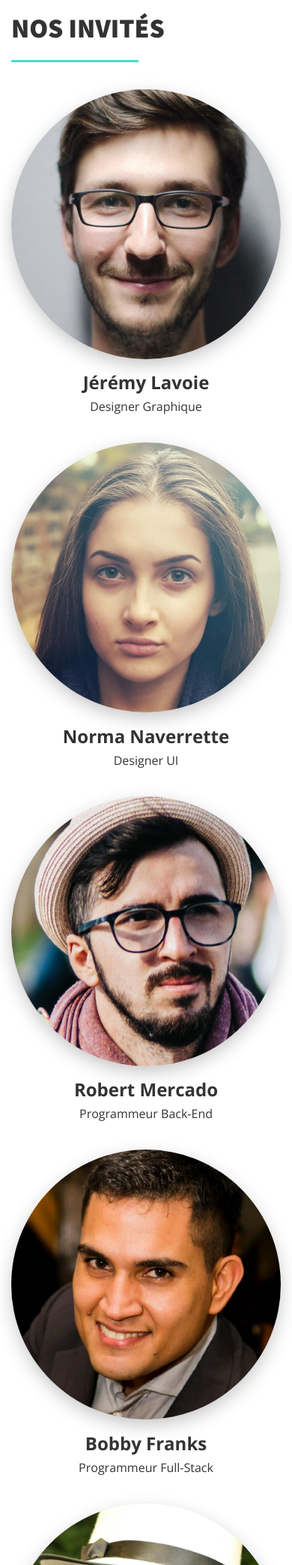
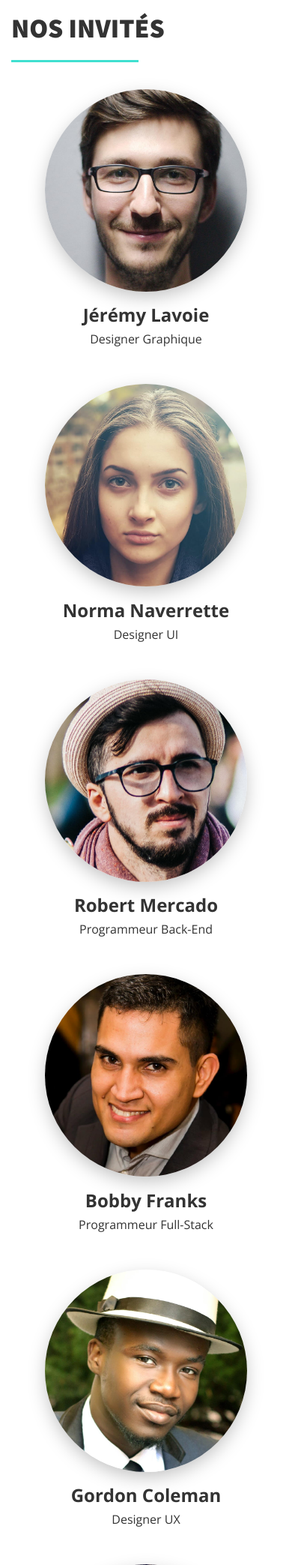
Before and after one commit to AlexandreStang/2018_convention_web, a PHP site: page /programmation.html in a window 390 px wide. Shown: the part 90-2177 px from the top of the page at 75% size. Run offline with PHP 8.4, Linux system fonts and the light colour scheme; some web fonts are replaced.

Commit message:
Replaced many flexboxes with grids

```diff
--- a/style.css
+++ b/style.css
@@ -721,15 +721,12 @@ h4, h5, h6 {
   }
 }
 .invites .invites-liste {
-  display: flex;
-  flex-wrap: wrap;
-  justify-content: space-between;
+  display: grid;
+  grid-template-columns: repeat(4, 1fr);
+  gap: 48px 16px;
 }
 
 .invites .invites-liste > div {
-  width: 22.5%;
-  max-width: 270px;
-  margin-bottom: 32px;
   position: relative;
 }
 
@@ -750,17 +747,17 @@ h4, h5, h6 {
 }
 
 @media screen and (max-width: 768px) {
+  .invites .invites-liste {
+    grid-template-columns: repeat(2, 1fr);
+  }
+}
+@media screen and (max-width: 500px) {
+  .invites .invites-liste {
+    grid-template-columns: repeat(1, 1fr);
+  }
   .invites .invites-liste > div {
-    width: 46.6666%;
-    max-width: 335px;
-    margin-bottom: 10%;
-  }
-}
-@media screen and (max-width: 500px) {
-  .invites .invites-liste > div {
-    width: 100%;
-    max-width: 100%;
-    height: auto;
+    width: 75%;
+    margin: auto;
   }
 }
 @media screen and (max-width: 320px) {
```
Also changed, not shown: other parts of style.css (+31 -32 lines), scss/elements/_commanditaires.scss (+4 -3 lines), scss/elements/_fiche.scss (+14 -14 lines), scss/elements/_index.scss (+7 -16 lines), scss/elements/_invites.scss (+12 -19 lines), scss/elements/_ticket.scss (+13 -7 lines), 1 other file.
